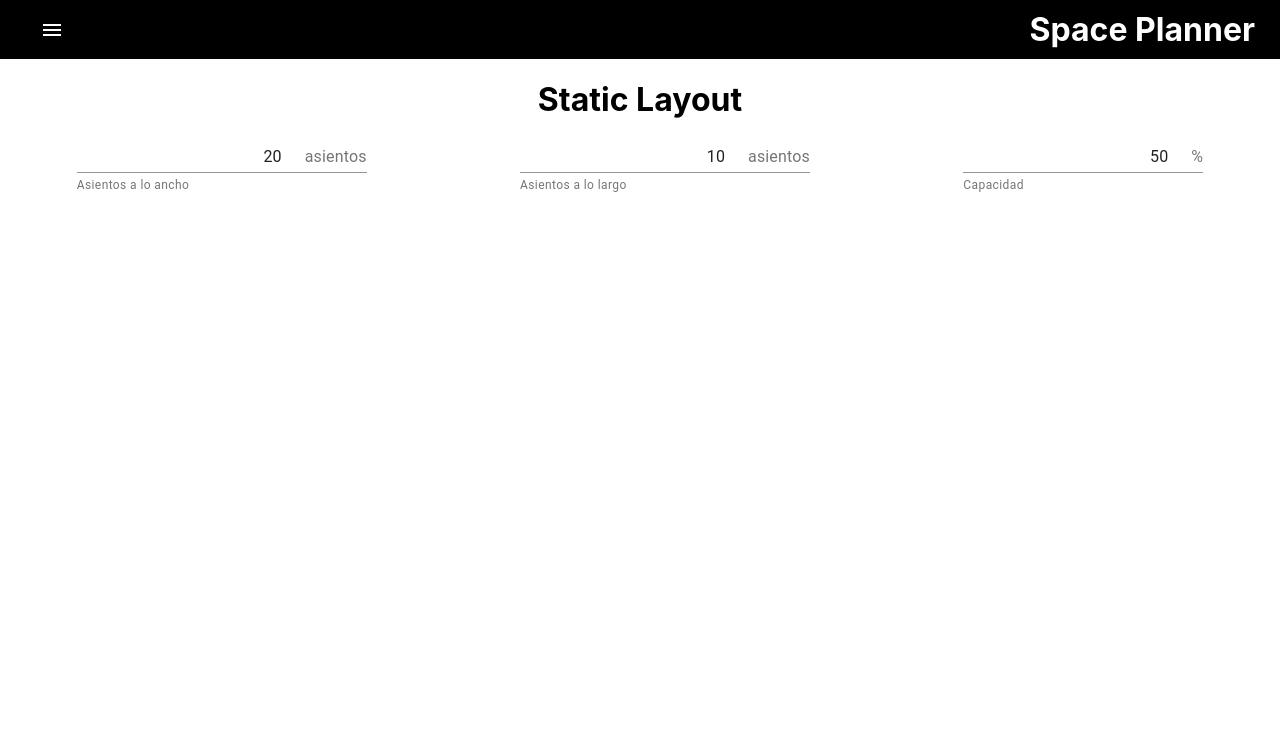
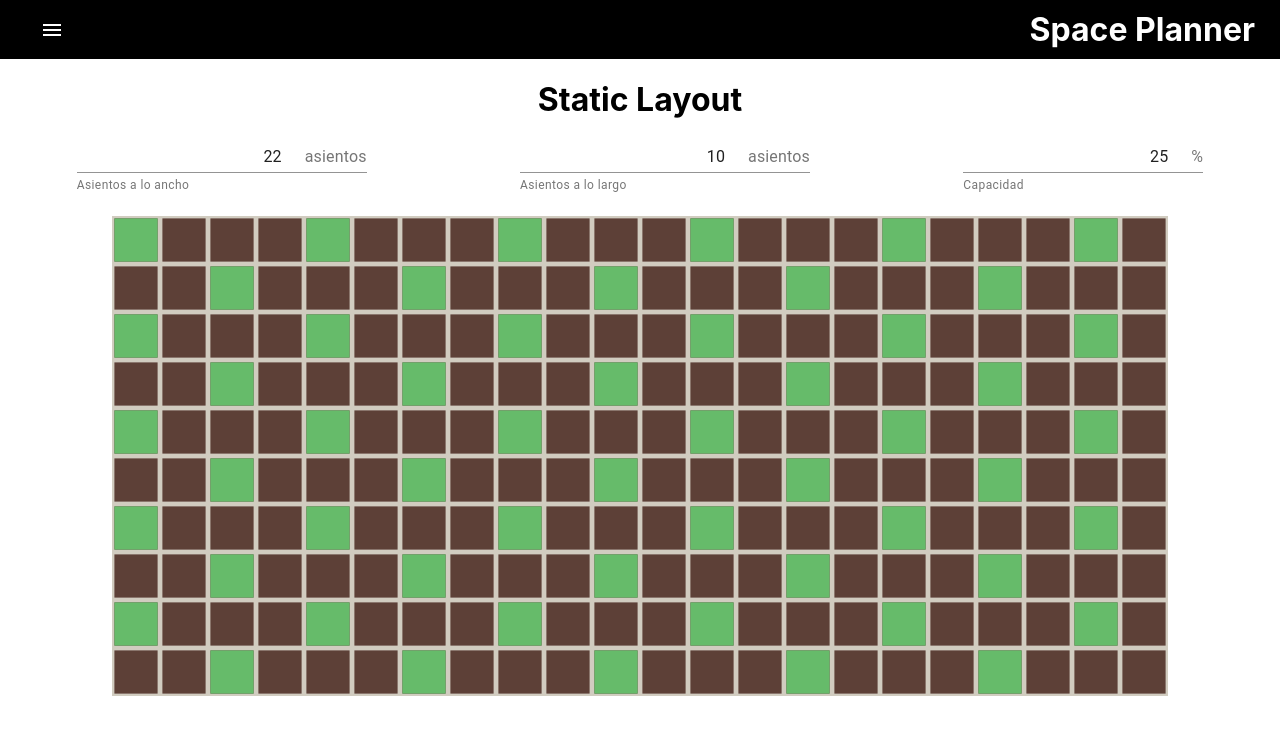
Before and after one commit to KevinTMtz/HackMTY2020, a React (Create React App) app in the folder blue-yonder-front/: page /new/seat in a window 1280 px wide. Shown: the top 734 px of the page. Built offline with nearby package versions, Linux system fonts and the light colour scheme.

Commit message:
Added seat layout

```diff
--- a/blue-yonder-front/src/algorithms/seatPacking.ts
+++ b/blue-yonder-front/src/algorithms/seatPacking.ts
@@ -9,18 +9,25 @@ export interface Seat {
   y: number;
 }
 
-export interface SeatDistribution {
-  seats: Seat[];
-  minDistance: number;
-}
-
-export const calcSeatLayout = (params: SeatsSketchParams): SeatDistribution => {
+export const calcSeatLayout = (params: SeatsSketchParams): Seat[] => {
   const xMax = Math.floor(params.widthSeats);
   const yMax = Math.floor(params.heightSeats);
-  const percentage = Math.min(100, Math.min(0, params.capacity));
+  const capacity = Math.min(100, Math.max(0, params.capacity));
+  const seatIndexes = Array.from({ length: xMax * yMax }, () => true);
+  let lastI = -1;
+  for (let i = 0; i < xMax * yMax; i++) {
+    const mappedI = Math.floor((i * capacity) / 100);
+    if (mappedI === lastI) {
+      seatIndexes[i] = false;
+    } else {
+      lastI = mappedI;
+    }
+  }
+  return generateArr(xMax, yMax).filter((_, i) => seatIndexes[i]);
+};
 
-  return {
-    seats: [],
-    minDistance: 0,
-  };
-};
+const generateArr = (xMax: number, yMax: number): Seat[] =>
+  Array.from({ length: xMax * yMax }, (_, i) => ({
+    x: i % xMax,
+    y: Math.floor(i / xMax),
+  }));
--- a/blue-yonder-front/src/components/RectLayoutSketch.tsx
+++ b/blue-yonder-front/src/components/RectLayoutSketch.tsx
@@ -9,22 +9,22 @@ const StyledSvg = styled.svg`
 `;
 
 interface RectLayoutInputsProps {
-  drawingParams: RectanglesSketchParams;
+  sketchParams: RectanglesSketchParams;
   rects: Rectangle[];
 }
 
 const RectLayoutSketch: React.FC<RectLayoutInputsProps> = ({
-  drawingParams,
+  sketchParams,
   rects,
 }) => {
-  const dist = drawingParams.distanceBetween / 2;
+  const dist = sketchParams.distanceBetween / 2;
   return (
     <StyledSvg
-      viewBox={`0 0 ${drawingParams.widthPlace} ${drawingParams.heightPlace}`}
+      viewBox={`0 0 ${sketchParams.widthPlace} ${sketchParams.heightPlace}`}
     >
       <rect
-        width={drawingParams.widthPlace}
-        height={drawingParams.heightPlace}
+        width={sketchParams.widthPlace}
+        height={sketchParams.heightPlace}
         fill="#d1ccc0"
       />
       {rects.map((table, i) => (
--- /dev/null
+++ b/blue-yonder-front/src/components/SeatLayoutSketch.tsx
@@ -0,0 +1,56 @@
+import React from 'react';
+import { SeatsSketchParams, Seat } from '../algorithms/seatPacking';
+import styled from '@emotion/styled';
+
+const StyledSvg = styled.svg`
+  margin: 0px 20px;
+  max-height: 60vh;
+  flex-grow: 1;
+`;
+
+interface SeatLayoutInputsProps {
+  sketchParams: SeatsSketchParams;
+  seats: Seat[];
+}
+
+const SeatLayoutSketch: React.FC<SeatLayoutInputsProps> = ({
+  sketchParams,
+  seats,
+}) => {
+  const margin = 0.05;
+  return (
+    <StyledSvg
+      viewBox={`0 0 ${sketchParams.widthSeats} ${sketchParams.heightSeats}`}
+    >
+      <rect
+        width={sketchParams.widthSeats}
+        height={sketchParams.heightSeats}
+        fill="#d1ccc0"
+      />
+      {Array.from({
+        length: sketchParams.widthSeats * sketchParams.heightSeats,
+      }).map((_, i) => (
+        <rect
+          key={i + '-seatNA'}
+          x={(i % sketchParams.widthSeats) + margin}
+          y={Math.floor(i / sketchParams.widthSeats) + margin}
+          width={1 - 2 * margin}
+          height={1 - 2 * margin}
+          fill="#5d4037"
+        />
+      ))}
+      {seats.map((seat, i) => (
+        <rect
+          key={i + '-seatA'}
+          x={seat.x + margin}
+          y={seat.y + margin}
+          width={1 - 2 * margin}
+          height={1 - 2 * margin}
+          fill="#66bb6a"
+        />
+      ))}
+    </StyledSvg>
+  );
+};
+
+export default SeatLayoutSketch;
--- a/blue-yonder-front/src/views/Layout.tsx
+++ b/blue-yonder-front/src/views/Layout.tsx
@@ -1,7 +1,5 @@
 import React from 'react';
-import ReactDOM from 'react-dom';
-import { BrowserRouter, Switch, Route } from 'react-router-dom';
-import LoginPage from './LoginPage';
+import { Switch, Route } from 'react-router-dom';
 import RectLayout from './RectLayout';
 import SeatLayout from './SeatLayout';
 import Header from './../components/Header';
@@ -10,9 +8,10 @@ const Layout: React.FC = () => (
   <div id="layout">
     <Header />
     <Switch>
-      <Route path="/new/rect" exact component={RectLayout} />
+      <Route path="/new/rect" component={RectLayout} />
       <Route path="/new/seat" component={SeatLayout} />
     </Switch>
   </div>
 );
+
 export default Layout;
--- a/blue-yonder-front/src/views/RectLayout.tsx
+++ b/blue-yonder-front/src/views/RectLayout.tsx
@@ -53,15 +53,24 @@ const RectLayout: React.FC = () => {
           setSketchParams={setSketchParams}
         />
         <div id="svgAndOptionDiv">
-          <label><input type="checkbox"/> Top </label>
+          <label>
+            <input type="checkbox" /> Top{' '}
+          </label>
           <div id="svgDiv">
-            <label><input type="checkbox"/> Left </label>
+            <label>
+              <input type="checkbox" /> Left{' '}
+            </label>
             <RectLayoutSketch
-              drawingParams={sketchParams}
-              rects={calcRectPacking(sketchParams)}/>
-            <label><input type="checkbox"/> Right </label>
+              sketchParams={sketchParams}
+              rects={calcRectPacking(sketchParams)}
+            />
+            <label>
+              <input type="checkbox" /> Right{' '}
+            </label>
           </div>
-          <label><input type="checkbox"/> Bottom </label>
+          <label>
+            <input type="checkbox" /> Bottom{' '}
+          </label>
         </div>
       </Wrapper>
     </div>
--- a/blue-yonder-front/src/views/SeatLayout.tsx
+++ b/blue-yonder-front/src/views/SeatLayout.tsx
@@ -1,7 +1,8 @@
 import React, { useState } from 'react';
 import styled from '@emotion/styled';
-import { SeatsSketchParams } from '../algorithms/seatPacking';
+import { SeatsSketchParams, calcSeatLayout } from '../algorithms/seatPacking';
 import SeatLayoutInputs from '../components/SeatLayoutInputs';
+import SeatLayoutSketch from '../components/SeatLayoutSketch';
 
 const Wrapper = styled.div`
   display: flex;
@@ -15,9 +16,9 @@ const StyledH1 = styled.h1`
 
 const SeatLayout: React.FC = () => {
   const [sketchParams, setSketchParams] = useState<SeatsSketchParams>({
-    widthSeats: 20,
+    widthSeats: 22,
     heightSeats: 10,
-    capacity: 50,
+    capacity: 25,
   });
 
   return (
@@ -28,6 +29,10 @@ const SeatLayout: React.FC = () => {
           sketchParams={sketchParams}
           setSketchParams={setSketchParams}
         />
+        <SeatLayoutSketch
+          sketchParams={sketchParams}
+          seats={calcSeatLayout(sketchParams)}
+        />
       </Wrapper>
     </div>
   );
```
